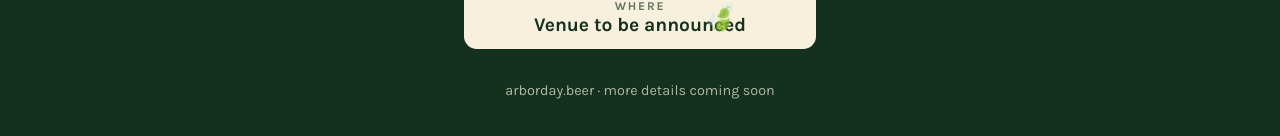
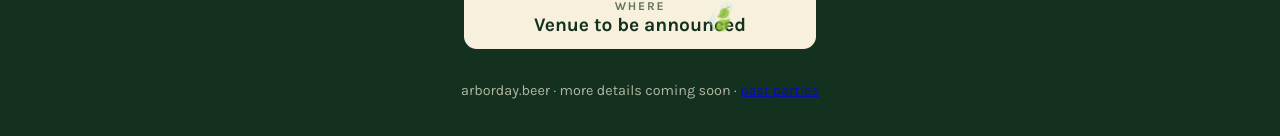
Before and after one commit to adboudos/arbor-day-web, a Next.js app: page / in a window 1280 px wide. Shown: the part 805-941 px from the top of the page. Built offline with nearby package versions, Linux system fonts and the light colour scheme.

Commit message:
Link home footer to /history

```diff
--- a/src/app/page.tsx
+++ b/src/app/page.tsx
@@ -1,4 +1,5 @@
 import type { Metadata } from "next";
+import Link from "next/link";
 import { Fraunces, Karla } from "next/font/google";
 import Countdown from "./countdown";
 
@@ -49,7 +50,7 @@ export default function Home() {
         <div><dt>Where</dt><dd>Venue to be announced</dd></div>
       </dl>
 
-      <footer>arborday.beer &middot; more details coming soon</footer>
+      <footer>arborday.beer &middot; more details coming soon &middot; <Link href="/history">past parties</Link></footer>
     </main>
   );
 }
```
